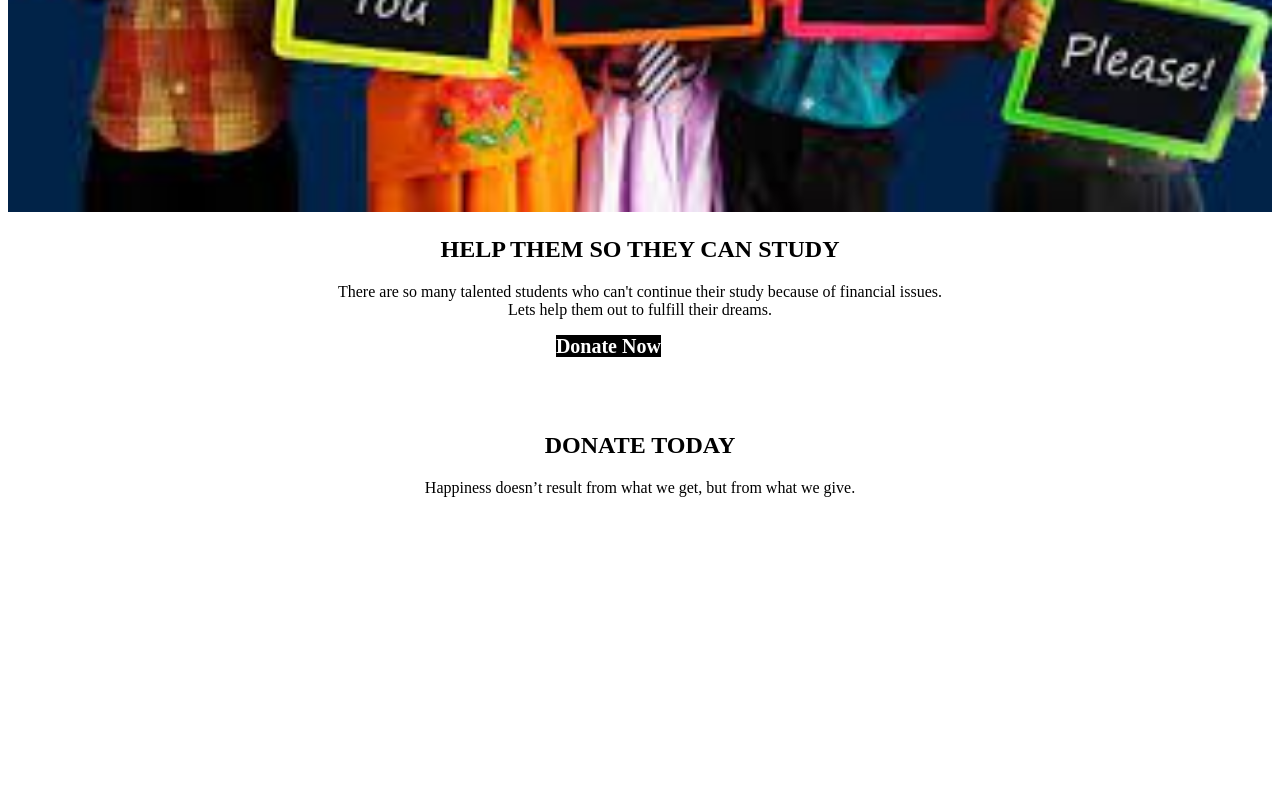
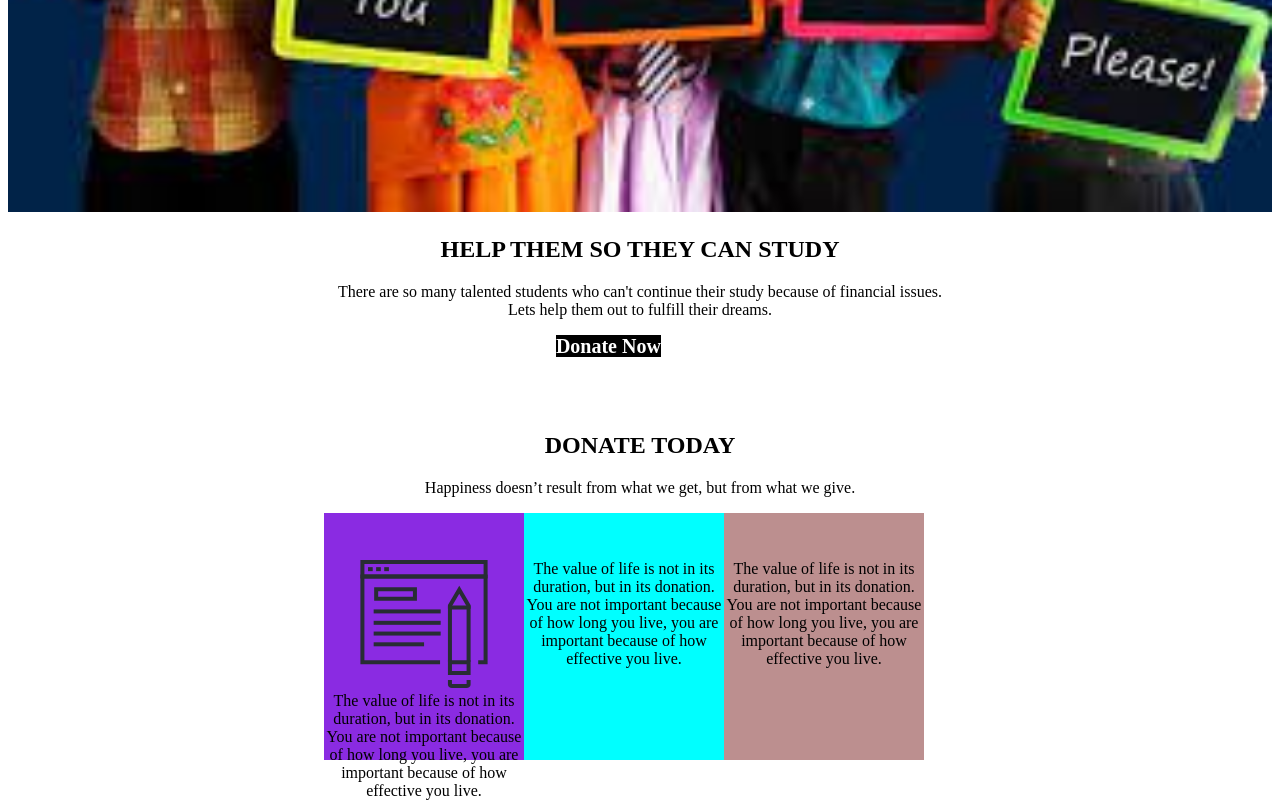
Before and after one commit to Md-Sajid-Hasan/Assignment-1, a plain HTML site: page index.html in a window 1280 px wide. Shown: the part 376-1176 px from the top of the page. Before the commit the page ends 889 px from the top, so only its background shows below. Drawn offline with Linux system fonts and the light colour scheme; a web font is replaced by a local one.

Commit message:
first Commit

```diff
--- a/index.html
+++ b/index.html
@@ -21,11 +21,27 @@
             <p class="center"><a class="button" target="_blank" href="https://www.bkash.com/"><b>Donate Now</b></a></p>
         </div>
     </section>
+
     <section>
         <div class="align">
-            <H1>DONATE TODAY</H1>
+            <H1><b>DONATE TODAY</b></H1>
             <p>Happiness doesn’t result from what we get, but from what we give.</p>
+    </section>
+
+    <section>
+
+        <div class="flex">
+            <div id="box1" class="box-1"><img src="/icon4.svg" alt=""><br>The value of life is not in its duration, but in its donation. You are not important because of how long you live, you are important because of how effective you live.
+            </div>
+
+            <div id="box2" class="box-2">The value of life is not in its duration, but in its donation. You are not important because of how long you live, you are important because of how effective you live.</div>
+
+            <div id="box3" class="box-3">The value of life is not in its duration, but in its donation. You are not important because of how long you live, you are important because of how effective you live.</div>
+
         </div>
+
     </section>
+
+
 </body>
 </html>
--- a/style.css
+++ b/style.css
@@ -35,3 +35,37 @@
     padding-top: 3%;
     padding-right: 10%;
 }
+#box1{
+    height: 200px;
+    width: 200px;
+    background: blueviolet;
+}
+#box2{
+    height: 200px;
+    width: 200px;
+    background: aqua;
+}
+#box3{
+    height: 200px;
+    width: 200px;
+    background: rosybrown;
+}
+.flex{
+    display:flex;
+    padding-left: 25%;
+}
+.box-1{
+    text-align: center;
+    padding-top: 5%;
+}
+.box-2{
+    text-align:center;
+    padding-top: 5%;
+}
+.box-3{
+    text-align: center;
+    padding-top: 5%;
+}
+.icon{
+    width: 5%;
+}
```
Also changed, not shown: icon4.svg (added).
